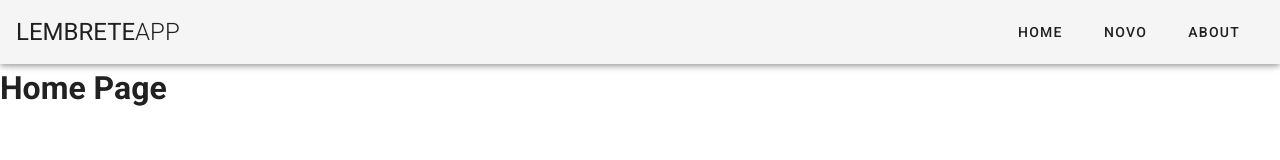
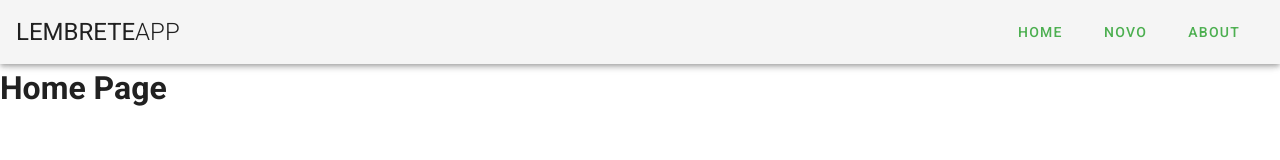
Before and after one commit to ItaloAbreu/todo, a Vue app: page / in a window 1280 px wide. Shown: the top 160 px of the page. Built offline with nearby package versions, Linux system fonts and the light colour scheme.

Commit message:
Melhoria nas cores do menu.

```diff
--- a/src/App.vue
+++ b/src/App.vue
@@ -6,13 +6,13 @@
         <span class="font-weight-light">App</span>
       </v-toolbar-title>
       <v-spacer></v-spacer>
-      <v-btn text @click="toRoute('home')">
+      <v-btn color="green lighten" text @click="toRoute('home')">
         <span class="mr-2">Home</span>
       </v-btn>
-      <v-btn text @click="toRoute('new')">
+      <v-btn color="green lighten" text @click="toRoute('new')">
         <span class="mr-2">Novo</span>
       </v-btn>
-      <v-btn text @click="toRoute('about')">
+      <v-btn color="green lighten" text @click="toRoute('about')">
         <span class="mr-2">About</span>
       </v-btn>
     </v-app-bar>
```
